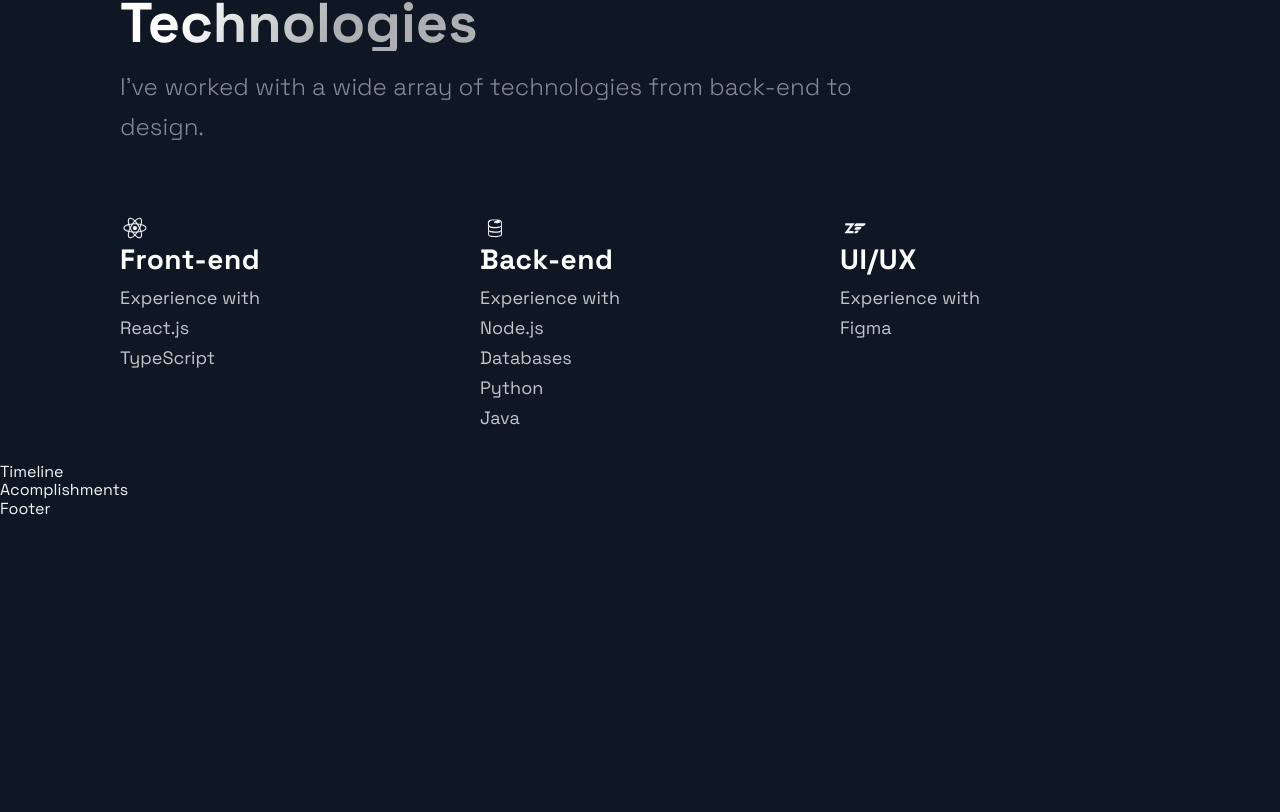
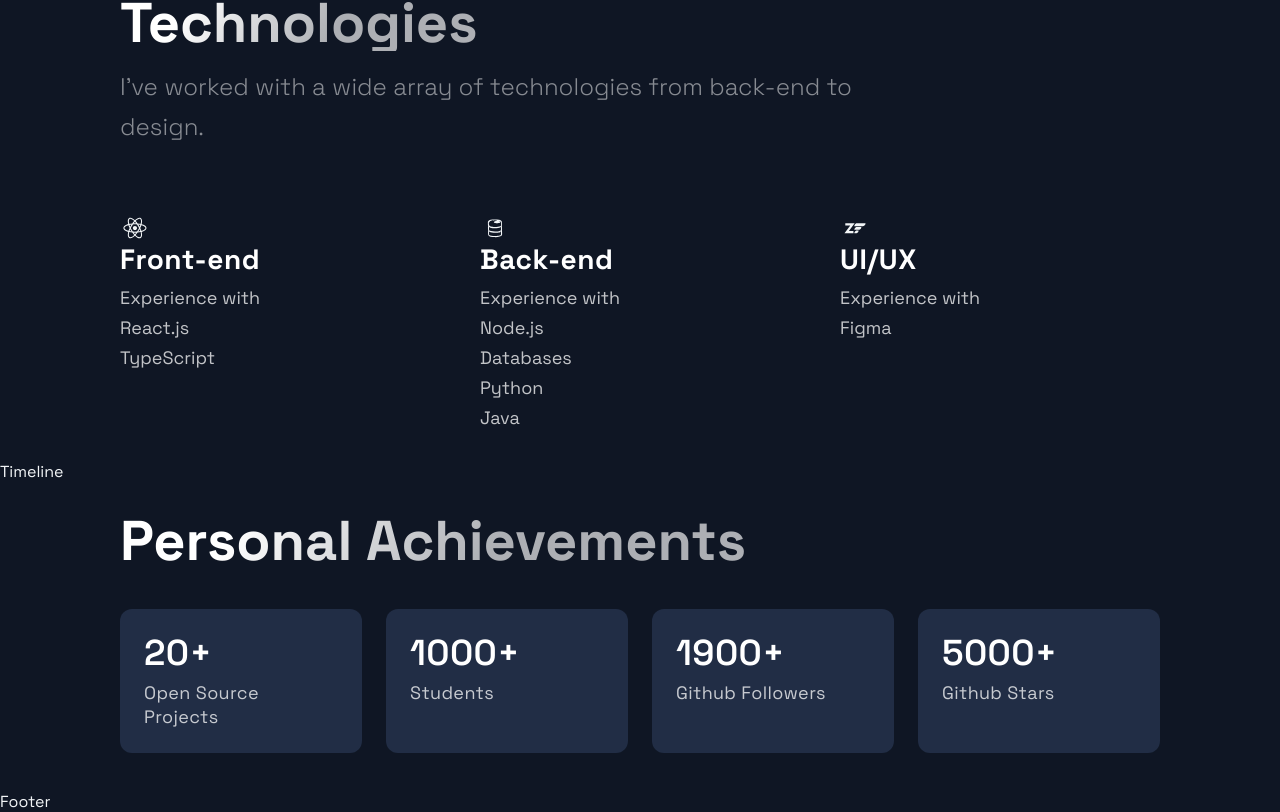
Before and after one commit to axxessgranted/portfolio-website, a Next.js app: page / in a window 1280 px wide. Shown: the part 2254-3066 px from the top of the page. Before the commit the page ends 2773 px from the top, so only its background shows below. Built offline with nearby package versions, Linux system fonts and the light colour scheme.

Commit message:
Add accomplishments section layout

```diff
--- a/src/components/Acomplishments/Acomplishments.js
+++ b/src/components/Acomplishments/Acomplishments.js
@@ -1,19 +1,31 @@
 import React from 'react';
 
-import { Section, SectionDivider, SectionTitle } from '../../styles/GlobalComponents';
+import {
+  Section,
+  SectionDivider,
+  SectionTitle,
+} from '../../styles/GlobalComponents';
 import { Box, Boxes, BoxNum, BoxText } from './AcomplishmentsStyles';
 
 const data = [
-  { number: 20, text: 'Open Source Projects'},
-  { number: 1000, text: 'Students', },
-  { number: 1900, text: 'Github Followers', },
-  { number: 5000, text: 'Github Stars', }
+  { number: 20, text: 'Open Source Projects' },
+  { number: 1000, text: 'Students' },
+  { number: 1900, text: 'Github Followers' },
+  { number: 5000, text: 'Github Stars' },
 ];
 
 const Acomplishments = () => (
-  <div>
-    Acomplishments
-  </div>
+  <Section>
+    <SectionTitle>Personal Achievements</SectionTitle>
+    <Boxes>
+      {data.map((card, i) => (
+        <Box key={i}>
+          <BoxNum>{card.number}+</BoxNum>
+          <BoxText>{card.text}</BoxText>
+        </Box>
+      ))}
+    </Boxes>
+  </Section>
 );
 
 export default Acomplishments;
```
